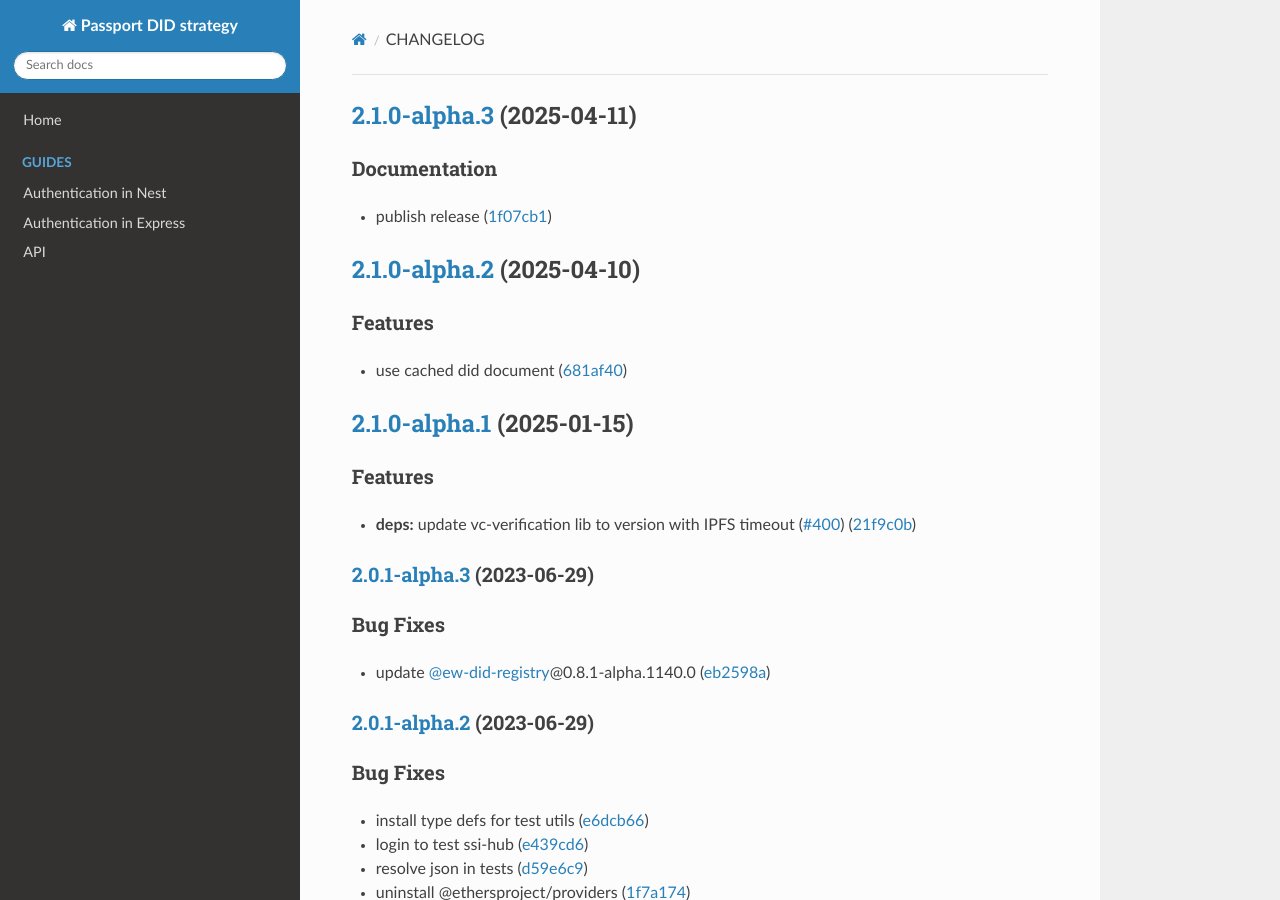
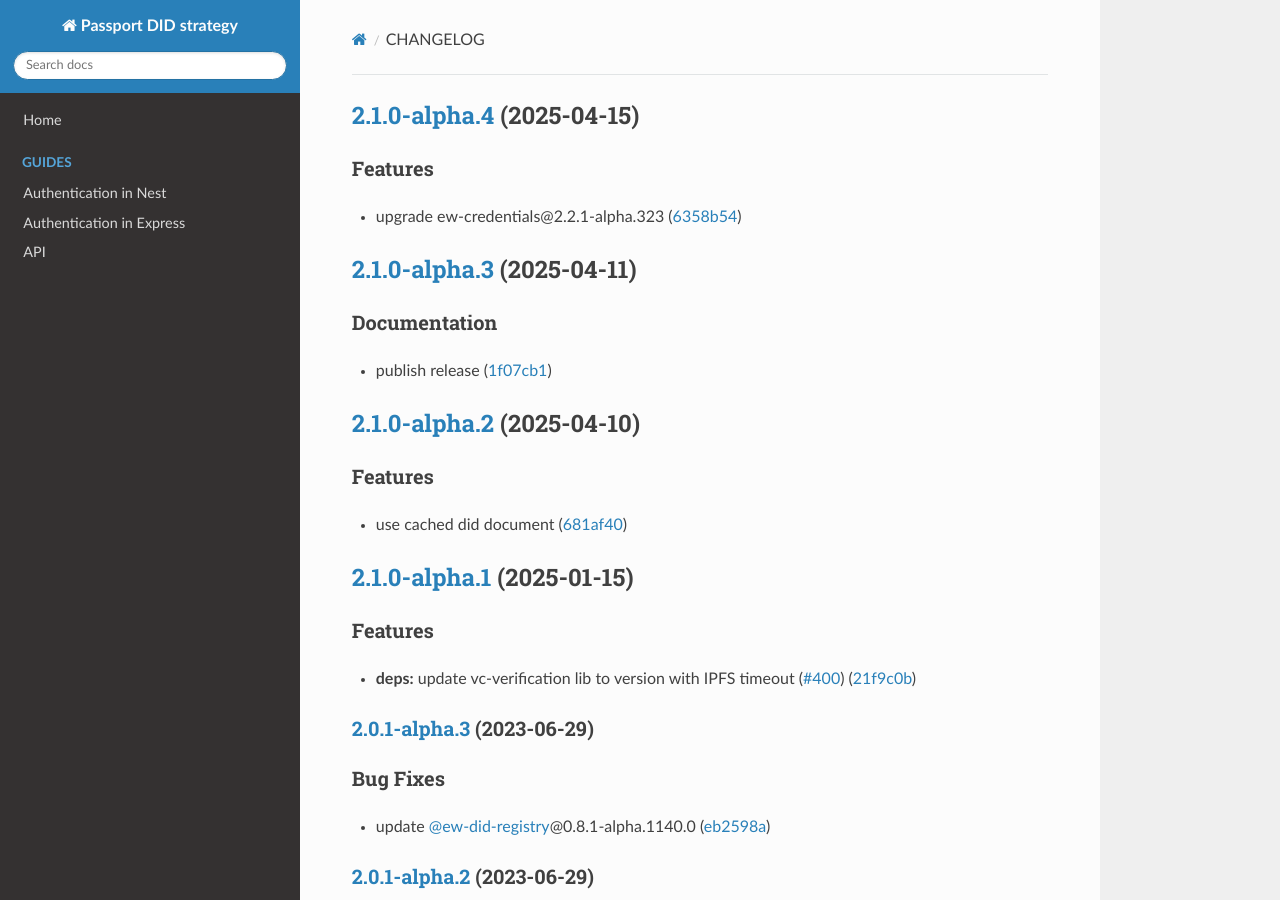
Before and after one commit to energywebfoundation/passport-did-auth, an MkDocs documentation site: the page built from docs/CHANGELOG.md, in a window 1280 px wide and 900 px high. Built offline with MkDocs 1.6.1, drawn with Linux system fonts in a browser that asks for light colours; nearby versions of some CDN libraries.

Commit message:
chore(release): 2.1.0-alpha.4 [skip ci]
## [2.1.0-alpha.4](https://github.com/energywebfoundation/passport-did-auth/compare/v2.1.0-alpha.3...v2.1.0-alpha.4) (2025-04-15)

### Features

* upgrade ew-credentials@2.2.1-alpha.323 ([6358b54](https://github.com/energywebfoundation/passport-did-auth/commit/6358b54883b32644471288ad8b9ac1ca0fbd49e3))

```diff
--- a/docs/CHANGELOG.md
+++ b/docs/CHANGELOG.md
@@ -1,3 +1,10 @@
+## [2.1.0-alpha.4](https://github.com/energywebfoundation/passport-did-auth/compare/v2.1.0-alpha.3...v2.1.0-alpha.4) (2025-04-15)
+
+
+### Features
+
+* upgrade ew-credentials@2.2.1-alpha.323 ([6358b54](https://github.com/energywebfoundation/passport-did-auth/commit/6358b54883b32644471288ad8b9ac1ca0fbd49e3))
+
 ## [2.1.0-alpha.3](https://github.com/energywebfoundation/passport-did-auth/compare/v2.1.0-alpha.2...v2.1.0-alpha.3) (2025-04-11)
 
 
--- a/package.json
+++ b/package.json
@@ -1,6 +1,6 @@
 {
   "name": "passport-did-auth",
-  "version": "2.1.0-alpha.3",
+  "version": "2.1.0-alpha.4",
   "description": "",
   "main": "dist/index.js",
   "types": "dist/index.d.ts",
```
